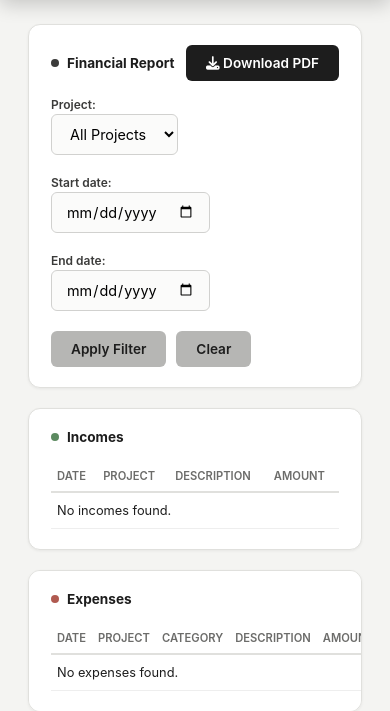
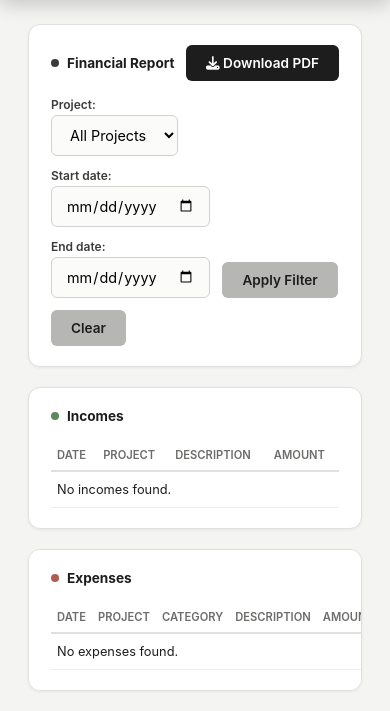
Before and after one commit to Osmanamanzai/EACCo-FMS, a Django app: page /reports/ in a window 390 px wide. Shown: the part 58-769 px from the top of the page. Run offline with Django 5.2, Linux system fonts and the light colour scheme; the visitor is signed in with stand-in values (Sample User, id 1); data that the repository does not hold is empty.

Commit message:
fix report filter button alignment and mobile layout

```diff
--- a/static/css/style.css
+++ b/static/css/style.css
@@ -469,3 +469,27 @@ form p label {
       font-size: 0.55rem;
   }
 }
+/* ---- Report filter form: inline fields + buttons ---- */
+.filter-form {
+  display: flex;
+  flex-wrap: wrap;
+  align-items: flex-end;
+  gap: 12px;
+}
+
+.filter-form p {
+  display: flex;
+  flex-direction: column;
+  margin: 0 !important;
+  flex: 0 0 auto;
+}
+
+.filter-form p label {
+  margin-bottom: 3px;
+}
+
+.filter-form .btn {
+  align-self: flex-end;
+  height: max-content;
+  white-space: nowrap;
+}
--- a/templates/reports/report.html
+++ b/templates/reports/report.html
@@ -11,7 +11,7 @@
         </a>
     </div>
 
-    <form method="get" style="display:flex; gap:10px; flex-wrap:wrap; align-items:end;">
+    <form method="get" class="filter-form">
         {{ form.as_p }}
         <button type="submit" class="btn btn-secondary">Apply Filter</button>
         <a href="{% url 'report_view' %}" class="btn btn-secondary">Clear</a>
```
